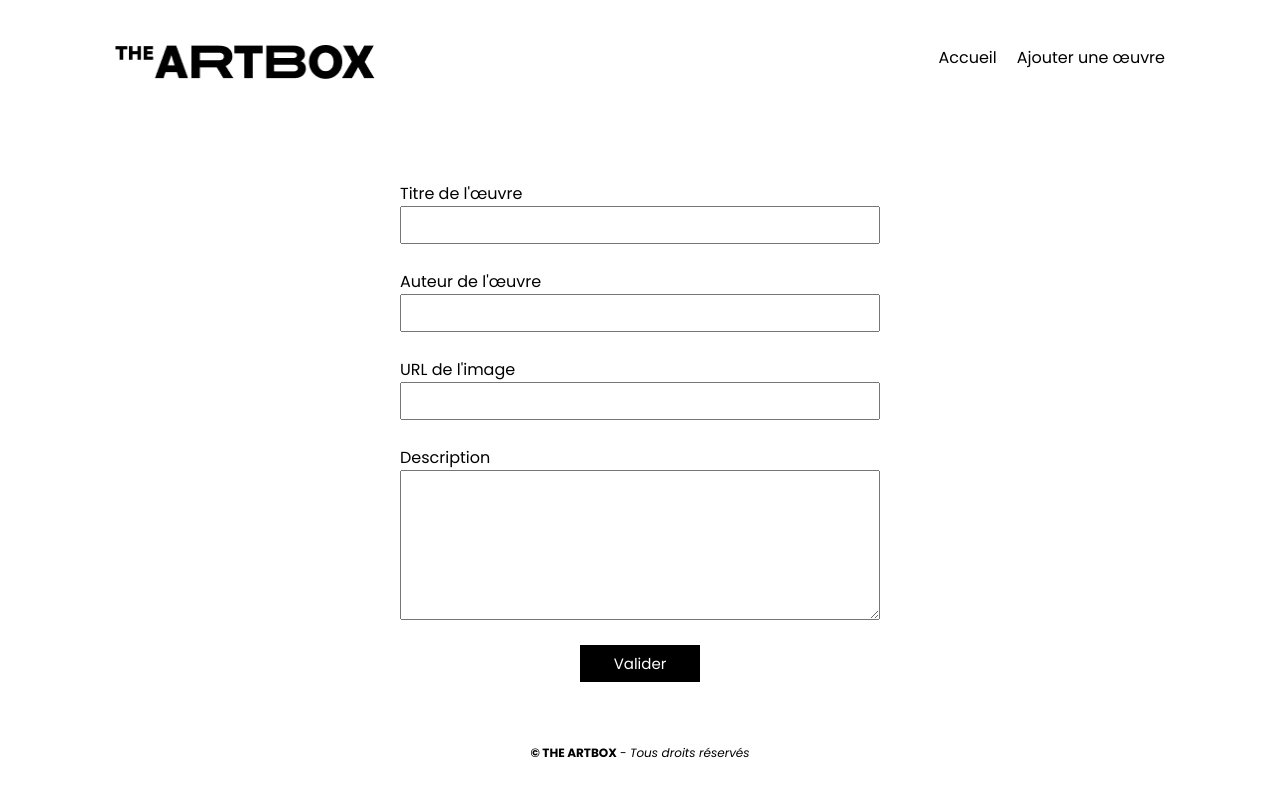
After one commit to Gyroubounce/TheArtbox, a PHP site: page /ajouter.php in a window 1280 px wide. The commit adds this page. Run offline with PHP 8.4, Linux system fonts and the light colour scheme.

Commit message:
Correction des fichiers et ajout du formulaire

```diff
--- /dev/null
+++ b/ajouter.php
@@ -0,0 +1,24 @@
+<?php require 'header.php'; ?>
+
+<form action="traitement.php" method="POST">
+    <div class="champ-formulaire">
+        <label for="titre">Titre de l'œuvre</label>
+        <input type="text" name="titre" id="titre">
+    </div>
+    <div class="champ-formulaire">
+        <label for="artiste">Auteur de l'œuvre</label>
+        <input type="text" name="artiste" id="artiste">
+    </div>
+    <div class="champ-formulaire">
+        <label for="image">URL de l'image</label>
+        <input type="url" name="image" id="image">
+    </div>
+    <div class="champ-formulaire">
+        <label for="description">Description</label>
+        <textarea name="description" id="description"></textarea>
+    </div>
+
+    <input type="submit" value="Valider" name="submit">
+</form>
+
+<?php require 'footer.php'; ?>
--- a/css/style.css
+++ b/css/style.css
@@ -31,6 +31,8 @@ header ul {
     list-style: none;
     padding: 0;
     margin: 0;
+    display: flex;
+    gap: 20px;
 }
 
 main {
@@ -98,6 +100,40 @@ footer {
     max-width: 470px;
 }
 
+form {
+    max-width: 500px;
+    margin: auto;
+    display: flex;
+    flex-direction: column;
+    padding: 50px 10px;
+}
+
+.champ-formulaire {
+    display: flex;
+    flex-direction: column;
+    margin-bottom: 25px;
+}
+
+form input, form textarea {
+    padding: 7px;
+}
+
+form textarea {
+    height: 150px;
+}
+
+input[type="submit"] {
+    margin: auto;
+    color: white;
+    background: black;
+    border: none;
+    width: 120px;
+    font-family: 'Poppins', sans-serif;
+    font-size: 15px;
+    padding: 7px;
+}
+
+
 @media (max-width: 850px) {
     .oeuvre {
         width: 50%;
@@ -126,4 +162,8 @@ footer {
     #logo {
         width: 200px;
     }
+        header ul {
+        flex-direction: column;
+        gap: 0;
+    }
 }
--- a/header.php
+++ b/header.php
@@ -14,6 +14,7 @@
             <nav>
                 <ul>
                     <li><a href="index.php">Accueil</a></li>
+                     <li><a href="ajouter.php">Ajouter une œuvre</a></li>
                 </ul>
             </nav>
     </header>
```
Also changed, not shown: traitement.php (added, +17 -0 lines).
